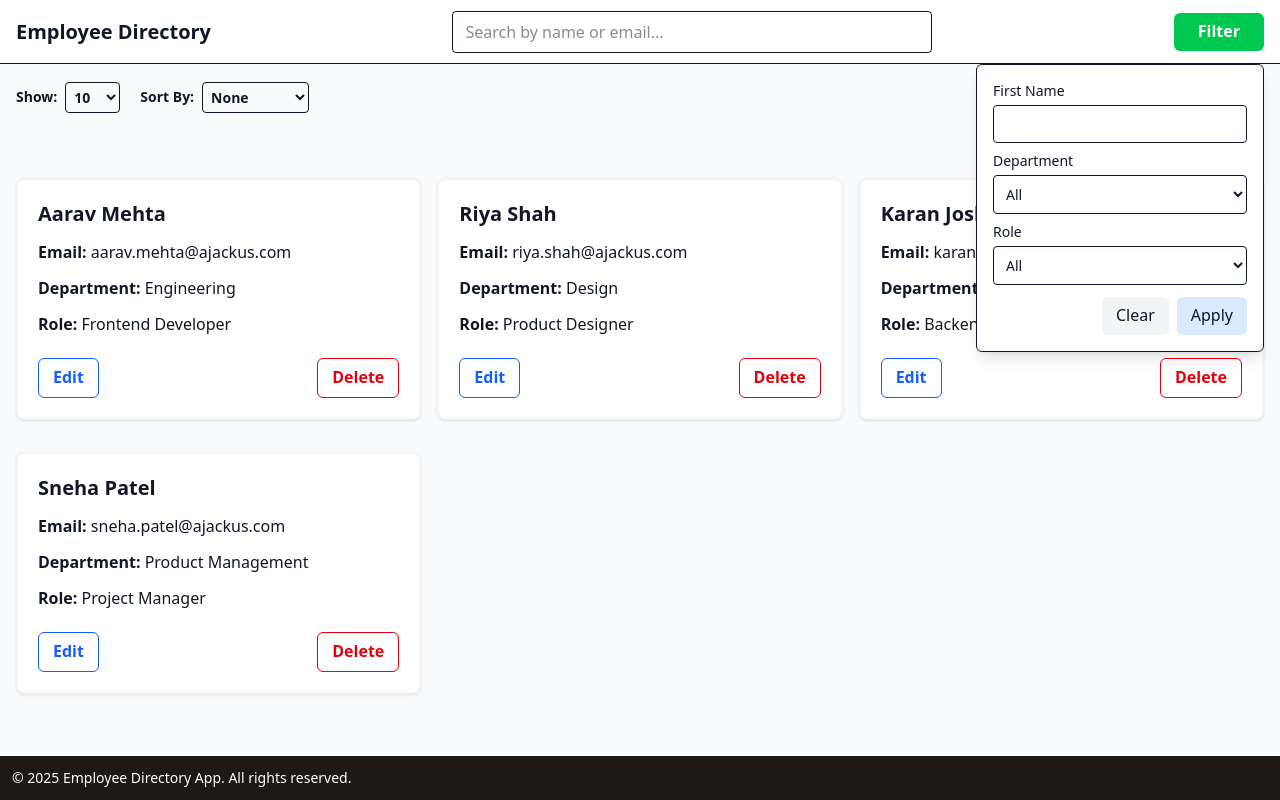
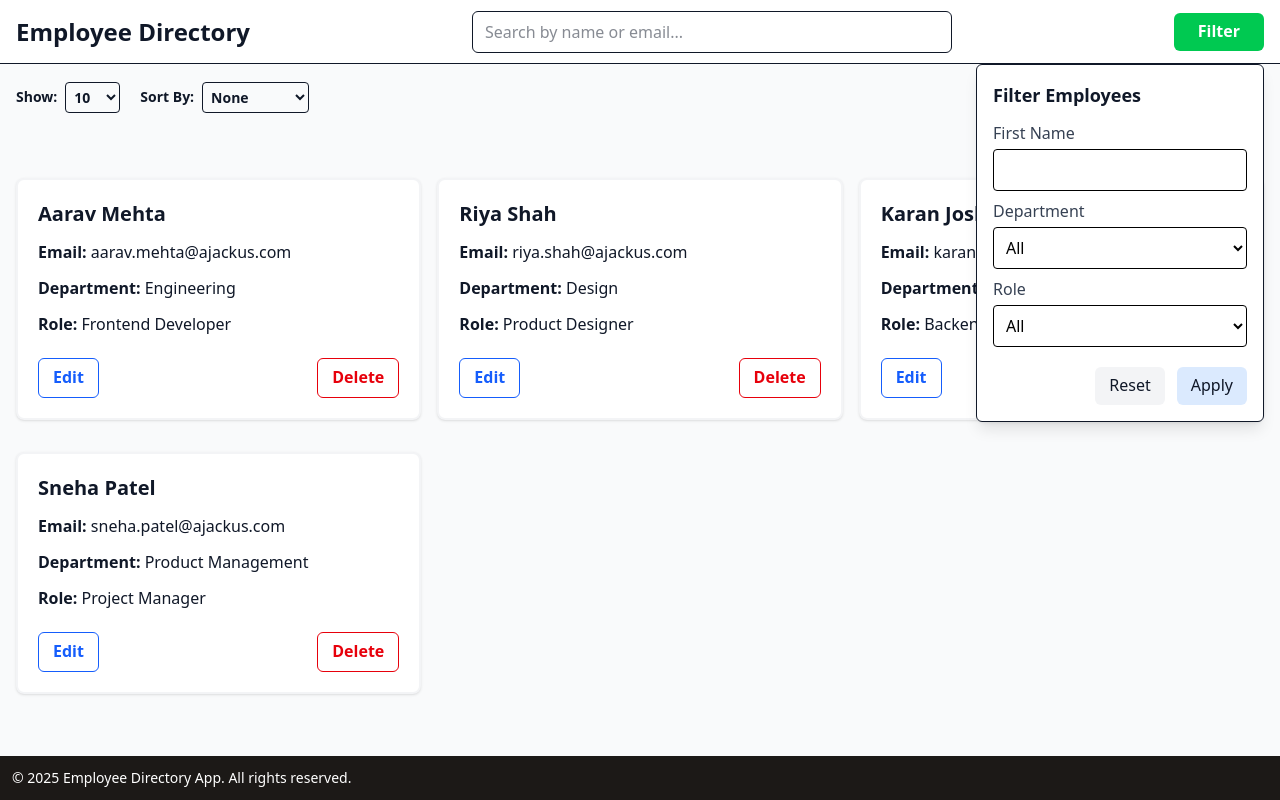
Before and after one commit to SAIMANIKESH/ajackus, a website built with Vite: page index.html in a window 1280 px wide. Both pictures are taken after a click on the button "Filter". Built offline with nearby package versions, Linux system fonts and the light colour scheme.

Commit message:
inline-css changes

```diff
--- a/src/components/header.js
+++ b/src/components/header.js
@@ -2,33 +2,34 @@ import { employees, departments, roles } from '../constants';
 
 export function renderHeader(container) {
   container.innerHTML = `
-    <div class="flex flex-wrap items-center justify-between px-4 p-3 h-full gap-4">
-      <h1 class="text-xl font-bold">Employee Directory</h1>
-      <input type="search" id="headerSearch" placeholder="Search by name or email..." class="truncate p-2 px-3 border rounded w-48 md:w-60 lg:w-120" />
-      <button id="filterBtn" class="!px-6 bg-green-500 hover:bg-green-600 font-semibold text-white">Filter</button>
+    <div class="header-container">
+      <h1>Employee Directory</h1>
+      <input type="search" id="headerSearch" placeholder="Search by name or email..." />
+      <button id="filterBtn">Filter</button>
     </div>
 
-    <div id="filterPopup" class="absolute top-16 right-4 bg-white border shadow-lg p-4 rounded-md hidden z-40 w-72">
-      <label class="block text-sm mb-2">First Name
-        <input type="text" id="filterFirstName" class="w-full p-2 border rounded mt-1" />
+    <div id="filterPopup" class="hidden">
+      <h2>Filter Employees</h2>
+      <label> First Name
+        <input type="text" id="filterFirstName" />
       </label>
 
-      <label class="block text-sm mb-2">Department
-        <select id="filterDepartment" class="w-full p-2 border rounded mt-1">
+      <label> Department
+        <select id="filterDepartment">
           <option value="">All</option>
           ${departments.map(d => `<option value="${d}">${d}</option>`).join('')}
         </select>
       </label>
 
-      <label class="block text-sm mb-3">Role
-        <select id="filterRole" class="w-full p-2 border rounded mt-1">
+      <label class="!mb-5"> Role
+        <select id="filterRole">
           <option value="">All</option>
           ${roles.map(r => `<option value="${r}">${r}</option>`).join('')}
         </select>
       </label>
 
-      <div class="flex justify-end gap-2">
-        <button id="clearFilter" class="bg-gray-100 hover:bg-gray-200">Clear</button>
+      <div class="flex justify-end gap-3 font-normal">
+        <button id="clearFilter" class="bg-gray-100 hover:bg-gray-200">Reset</button>
         <button id="applyFilter" class="bg-blue-100 hover:bg-blue-200">Apply</button>
       </div>
     </div>
--- a/src/pages/dashboard.js
+++ b/src/pages/dashboard.js
@@ -11,22 +11,22 @@ let year = new Date().getFullYear();
 export function renderDashboard(data = filteredData) {
   const app = document.getElementById('app');
   app.innerHTML = `
-    <div class="h-screen flex flex-col">
-      <header class="sticky h-16 border-b w-full sticky top-0 bg-white z-30 flex items-center">
+    <div class="dashboard-container">
+      <header>
         <div id="headerContainer" class="w-full"></div>
       </header>
 
-      <main class="overflow-y-auto h-[calc(100vh-128px)]">
-        <div class="flex justify-between items-center mb-4 sticky top-0 z-10 px-4 py-3.5 bg-gray-50">
+      <main>
+        <div class="sorting-container">
           <div class="flex flex-wrap gap-5">
-            <label class="text-sm font-semibold flex items-center gap-2">Show:
-              <select id="showCount" class="p-1 border rounded">
+            <label>Show:
+              <select id="showCount">
                 ${count.map(d => `<option value="${d}">${d}</option>`).join('')}
               </select>
             </label>
 
-            <label class="text-sm font-semibold flex items-center gap-2">Sort By:
-              <select id="sortBy" class="p-1 border rounded">
+            <label>Sort By:
+              <select id="sortBy">
                 <option value="">None</option>
                 <option value="firstName">First Name</option>
                 <option value="lastName">Last Name</option>
@@ -36,48 +36,48 @@ export function renderDashboard(data = filteredData) {
 
           </div>
 
-          <button id="addEmployeeBtn" class="!px-5 py-2 bg-blue-500 hover:bg-blue-600 text-white font-semibold rounded">Add Employee</button>
+          <button id="addEmployeeBtn">Add Employee</button>
         </div>
 
-        <div id="employeeGrid" class="grid grid-cols-1 sm:grid-cols-2 lg:grid-cols-3 3xl:grid-cols-4 gap-4 p-4 pb-16"></div>
+        <div id="employeeGrid"></div>
       </main>
 
-      <footer class="sticky bottom-0 z-30 mt-6 text-sm p-3 w-full text-white bg-stone-900">
+      <footer>
         <p>© ${year} Employee Directory App. All rights reserved.</p>
       </footer>
 
-      <div id="addEmployeePopup" class="fixed inset-0 bg-black/40 z-50 hidden flex-center">
-        <div class="bg-white p-6 rounded-md shadow-lg w-[90%] max-w-md">
-          <h2 class="text-lg font-semibold mb-4">Add Employee</h2>
+      <div id="addEmployeePopup" class="hidden">
+        <div class="popup-content">
+          <h2 class="formText"></h2>
 
           <form id="addEmployeeForm" class="space-y-3">
-            <label class="block text-sm">First Name
-              <input type="text" name="firstName" required class="w-full border p-2 rounded mt-1" />
+            <label> First Name
+              <input type="text" name="firstName" required />
             </label>
 
-            <label class="block text-sm">Last Name
-              <input type="text" name="lastName" required class="w-full border p-2 rounded mt-1" />
+            <label> Last Name
+              <input type="text" name="lastName" required />
             </label>
 
-            <label class="block text-sm">Email
-              <input type="email" name="email" required class="w-full border p-2 rounded mt-1" />
+            <label> Email
+              <input type="email" name="email" required />
             </label>
 
-            <label class="block text-sm">Department
-              <select name="department" required class="w-full border p-2 rounded mt-1">
+            <label> Department
+              <select name="department" required>
                 <option value="">Select</option>
               </select>
             </label>
 
-            <label class="block text-sm">Role
-              <select name="role" required class="w-full border p-2 rounded mt-1">
+            <label> Role
+              <select name="role" required>
                 <option value="">Select</option>
               </select>
             </label>
 
-            <div class="flex justify-end gap-2 pt-2">
-              <button type="button" id="cancelAddEmployee" class="px-4 py-1 bg-gray-100 hover:bg-gray-200 rounded">Cancel</button>
-              <button type="submit" class="addButton px-4 py-1 bg-blue-100 hover:bg-blue-200 rounded">Add</button>
+            <div class="flex justify-end gap-3 pt-2">
+              <button type="button" id="cancelAddEmployee" class="bg-gray-100 hover:bg-gray-200">Cancel</button>
+              <button type="submit" class="addButton bg-blue-100 hover:bg-blue-200"></button>
             </div>
           </form>
         </div>
@@ -136,6 +136,7 @@ export function renderDashboard(data = filteredData) {
   });
 
   addBtn.addEventListener('click', () => {
+    document.querySelector('.formText').textContent = 'Add Employee';
     document.querySelector('.addButton').textContent = 'Add';
     popup.classList.remove('hidden')
   });
@@ -173,7 +174,7 @@ export function renderDashboard(data = filteredData) {
       const confirmBox = document.createElement('div');
       confirmBox.innerHTML = `
         <div id="confirmBox" class="confirm-box">
-          <div class="bg-white p-4 rounded-md shadow-lg max-w-md">
+          <div class="bg-white p-5 rounded-md shadow-lg max-w-md">
             <p>Are you sure you want to delete this employee?</p>
 
             <div class="flex justify-around mt-4">
@@ -204,6 +205,7 @@ export function renderDashboard(data = filteredData) {
   window.editEmployee = (emp) => {
     const { id, firstName, lastName, email, department, role } = emp;
 
+    document.querySelector('.formText').textContent = 'Edit Employee';
     document.querySelector('.addButton').textContent = 'Save';
 
     form.elements['firstName'].value = firstName;
--- a/style.css
+++ b/style.css
@@ -9,9 +9,41 @@ button {
 }
 
 @layer components {
+  /* ------ components >> header.js ------ */
+
+  .header-container {
+    @apply flex flex-wrap items-center justify-between px-4 p-3 h-full gap-4;
+
+    h1 {
+      @apply text-2xl font-bold;
+    }
+    input[type="search"] {
+      @apply truncate p-2 px-3 border rounded-md w-48 md:w-60 lg:w-120;
+    }
+    button {
+      @apply !px-6 bg-green-500 hover:bg-green-600 font-semibold text-white;
+    }
+  }
+
+  #filterPopup {
+    @apply absolute top-16 right-4 bg-white border shadow-lg p-4 rounded-md z-40 w-72;
+
+    h2 {
+      @apply text-lg font-semibold mb-3;
+    }
+    label {
+      @apply block text-base text-gray-700 mb-2;
+    }
+    input, select {
+      @apply w-full p-2 border rounded mt-1 text-black font-normal;
+    }
+  }
+
+  /* ------ components >> employeeCard.js ------ */
+
   .employee-card {
-    @apply border-gray-100 border-2 bg-white shadow rounded-lg p-5 w-full max-w-md mt-4 hover:shadow-lg
-      transition-shadow duration-200 space-y-3;
+    @apply border-gray-100 border-2 bg-white shadow rounded-lg p-5 w-full max-w-md
+      mt-4 hover:shadow-lg transition-shadow duration-200 space-y-3;
 
     h2 {
       @apply text-xl font-semibold;
@@ -33,6 +65,64 @@ button {
     }
   }
 
+  /* ------ pages >> dashboard.js ------ */
+
+  .dashboard-container {
+    @apply h-screen flex flex-col;
+
+    header {
+      @apply sticky h-16 border-b w-full sticky top-0 bg-white z-30 flex items-center;
+    }
+
+    main {
+      @apply flex-1 overflow-y-auto h-[calc(100vh-128px)];
+
+      .sorting-container {
+        @apply flex justify-between items-center mb-4 sticky top-0 z-10 px-4 py-3.5 bg-gray-50;
+
+        label {
+          @apply text-sm font-semibold flex items-center gap-2;
+          select {
+            @apply p-1 border rounded;
+          }
+        }
+
+        button {
+          @apply !px-5 py-2 bg-blue-500 hover:bg-blue-600 text-white font-semibold rounded;
+        }
+      }
+
+      #employeeGrid {
+        @apply grid grid-cols-1 sm:grid-cols-2 lg:grid-cols-3 gap-4 p-4 pb-16;
+      }
+    }
+
+    footer {
+      @apply sticky bottom-0 z-30 mt-6 text-sm p-3 w-full text-white bg-stone-900;
+    }
+
+    #addEmployeePopup {
+      @apply fixed inset-0 flex-center bg-black/40 z-50;
+
+      .popup-content {
+        @apply bg-white p-6 rounded-lg shadow-lg w-[90%] max-w-md;
+
+        h2 {
+          @apply text-xl font-semibold mb-4;
+        }
+        label {
+          @apply block text-base text-gray-700;
+        }
+        input, select {
+          @apply w-full p-2 border rounded mt-1 text-black font-normal;
+        }
+        button {
+          @apply px-4 py-1 font-normal rounded;
+        }
+      }
+    }
+  }
+
   .confirm-box {
     @apply flex-col fixed inset-0 flex-center bg-black/40  z-50;
 
@@ -46,6 +136,7 @@ button {
       @apply text-green-600 hover:bg-green-500 hover:text-white;
     }
   }
+
 }
 
 @utility flex-center {
```
